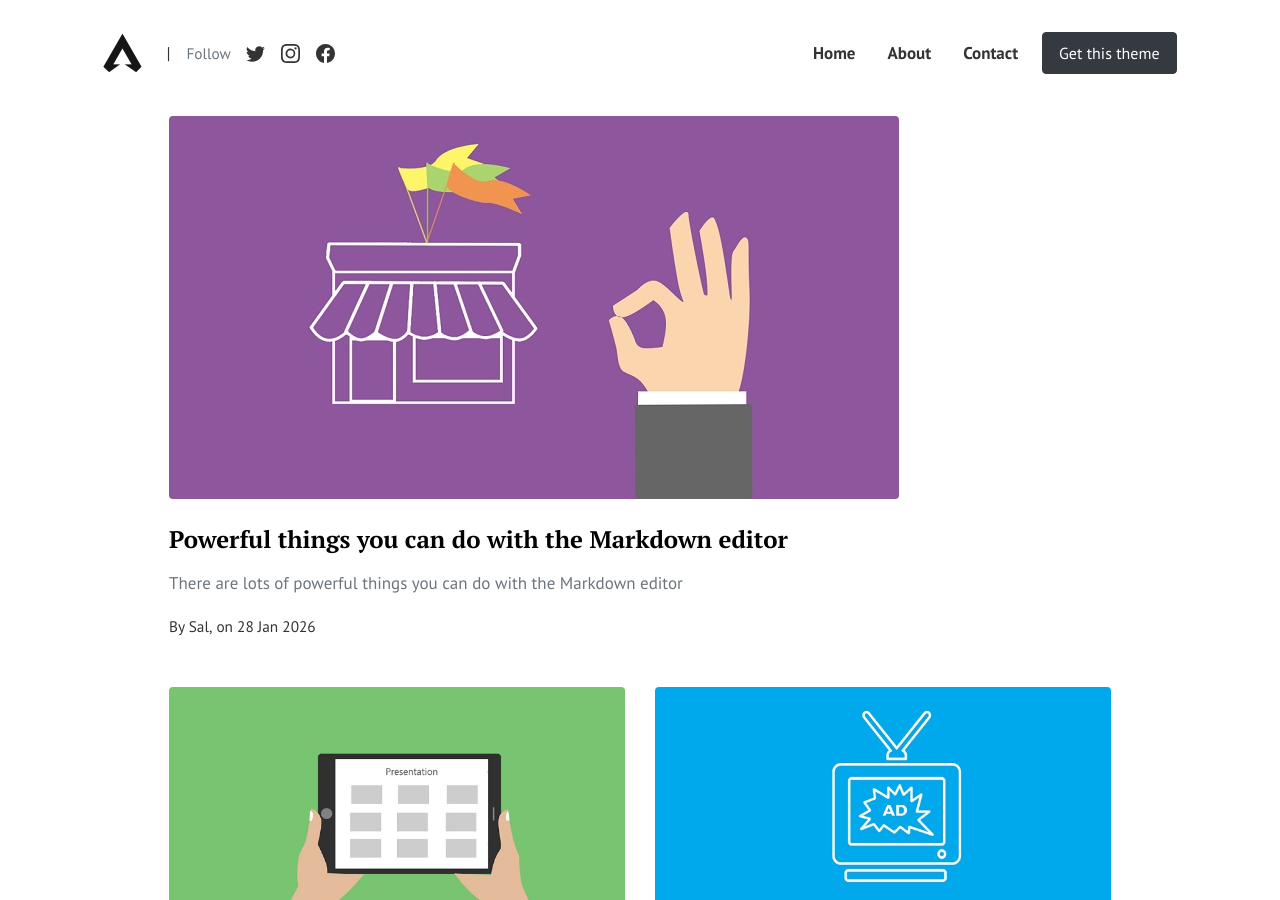
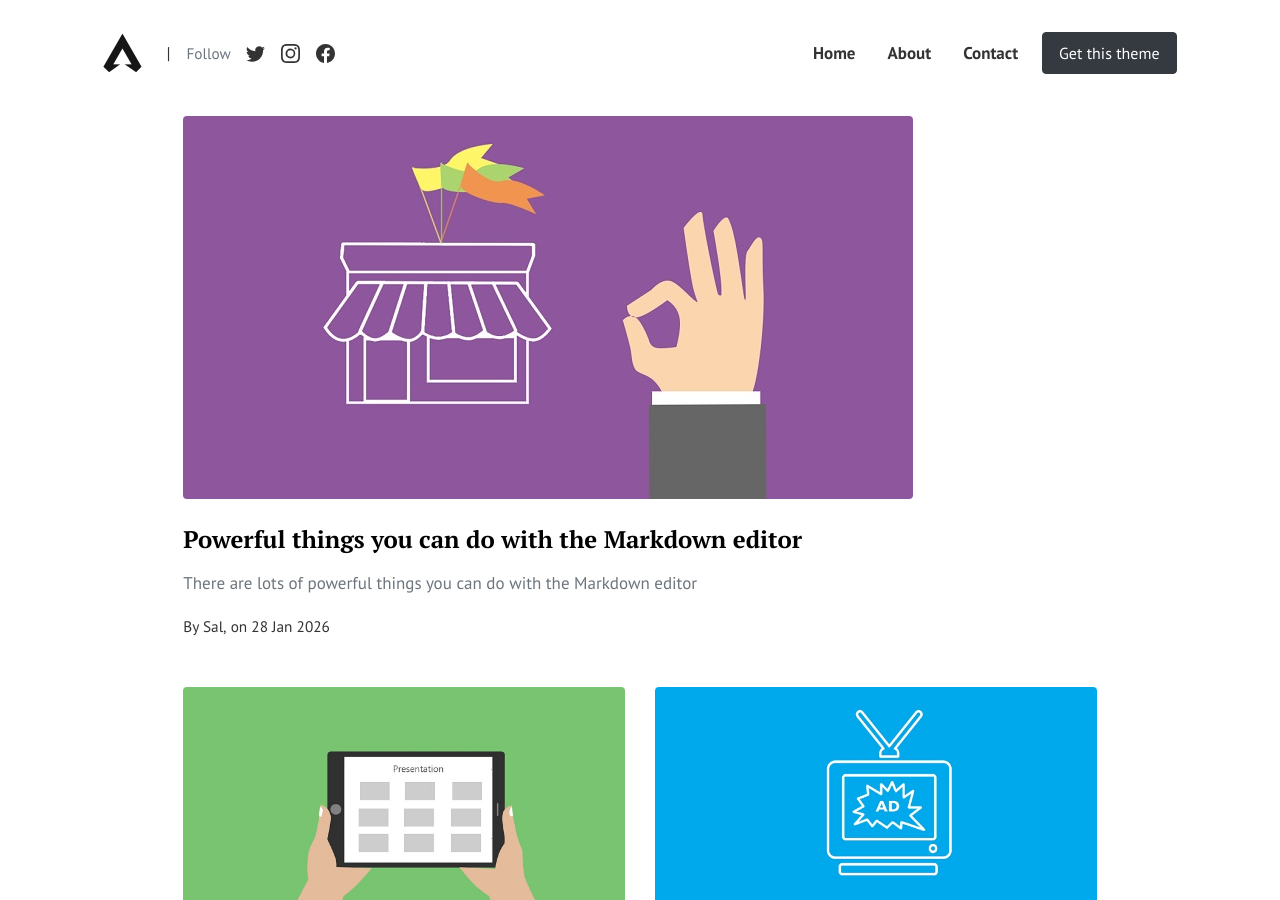
Before and after one commit to kouroshmoini/moini.org, a Jekyll site: the page built from index.html, in a window 1280 px wide and 900 px high. Built offline with Jekyll 4.4.1, drawn with Linux system fonts in a browser that asks for light colours; the list of posts is cut into pages by our own code.

Commit message:
Refactor HTML comments for consistency

```diff
--- a/index.html
+++ b/index.html
@@ -3,9 +3,10 @@ title: Home
 layout: default
 ---
 
-<!-- HOME ONLY LAYOUT -->
+<!-- HOME ONLY LAYOUT (centered, no sidebar) -->
 
-<div class="container">
+<div class="row justify-content-center">
+  <div class="col-12 col-xl-10">
 
     <!-- Latest post (large, full width) -->
     <section class="row mb-5">
@@ -46,3 +47,4 @@ layout: default
     </section>
 
   </div>
+</div>
```
Lines whose indentation alone changed are shown as unchanged.
